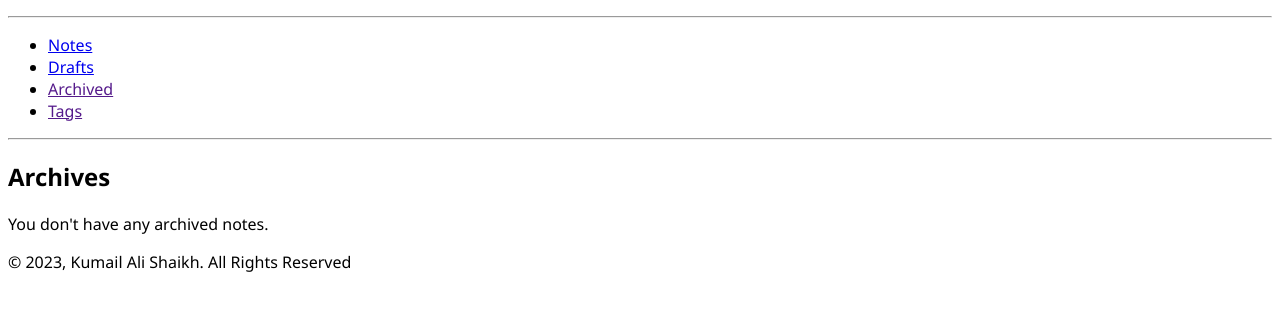
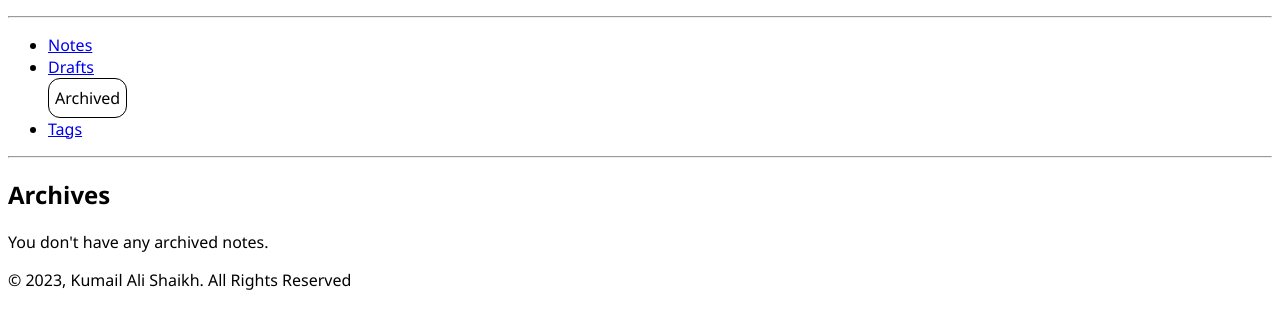
Before and after one commit to kumailalidev/django-projects, a Django app: page /archive/ in a window 1280 px wide. Shown: the part 190-519 px from the top of the page. Run offline with Django 4.2, Linux system fonts and the light colour scheme; the visitor is signed in with stand-in values (Sample User, id 1); data that the repository does not hold is empty.

Commit message:
p04-added links to sidebars anchor tags

```diff
--- a/04-Notes-App/notes/templates/partials/_sidebar.html
+++ b/04-Notes-App/notes/templates/partials/_sidebar.html
@@ -3,8 +3,8 @@
     <ul>
         <li {% if request.path == '/' %}class="selected"{% endif %}><a href="{% url 'home' %}">Notes</a></li>
         <li {% if request.path == '/drafts/' %}class="selected"{% endif %}><a href="{% url 'drafts' %}">Drafts</a></li>
-        <li {% if request.path == '/archived/' %}class="selected"{% endif %}><a href="">Archived</a></li>
-        <li {% if request.path == '/tags/' %}class="selected"{% endif %}><a href="">Tags</a></li>
+        <li {% if request.path == '/archive/' %}class="selected"{% endif %}><a href="{% url 'archive' %}">Archived</a></li>
+        <li {% if request.path == '/tags/' %}class="selected"{% endif %}><a href="{% url 'tags' %}">Tags</a></li>
     </ul>
 </div>
 <hr>
```
